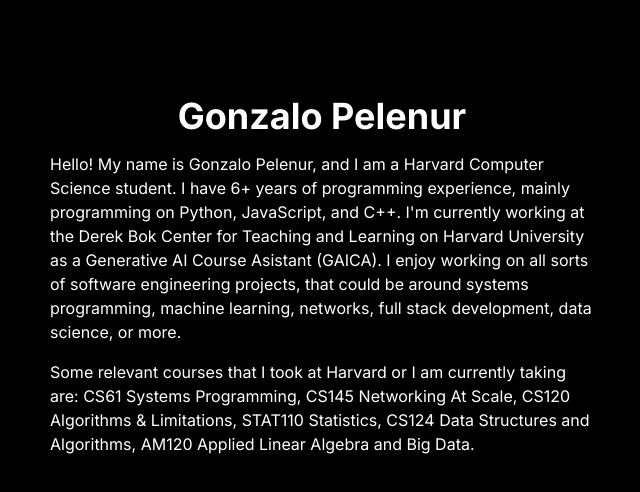
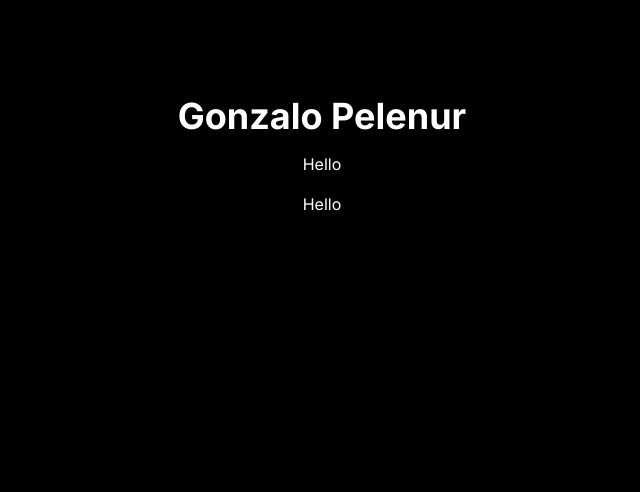
Before and after one commit to GonzaloPelenur/gonpelenur-next, a Next.js app: page / in a window 1280 px wide. Shown: the top 492 px of the page, without its empty margins (318-958 px from the left). Built offline with nearby package versions, Linux system fonts and the light colour scheme.

Commit message:
removed sample text

```diff
--- a/src/app/page.js
+++ b/src/app/page.js
@@ -5,8 +5,8 @@
 
     <main className="flex min-h-screen flex-col items-center p-24">
       <h1 className="text-4xl font-bold text-align-left">Gonzalo Pelenur</h1>
-      <p>Hello! My name is Gonzalo Pelenur, and I am a Harvard Computer Science student. I have 6+ years of programming experience, mainly programming on Python, JavaScript, and C++. I'm currently working at the Derek Bok Center for Teaching and Learning on Harvard University as a Generative AI Course Asistant (GAICA). I enjoy working on all sorts of software engineering projects, that could be around systems programming, machine learning, networks, full stack development, data science, or more.</p>
-      <p>Some relevant courses that I took at Harvard or I am currently taking are: CS61 Systems Programming, CS145 Networking At Scale, CS120 Algorithms & Limitations, STAT110 Statistics, CS124 Data Structures and Algorithms, AM120 Applied Linear Algebra and Big Data.</p>
+      <p>Hello</p>
+      <p>Hello</p>
     </main>
   );
 }
```
